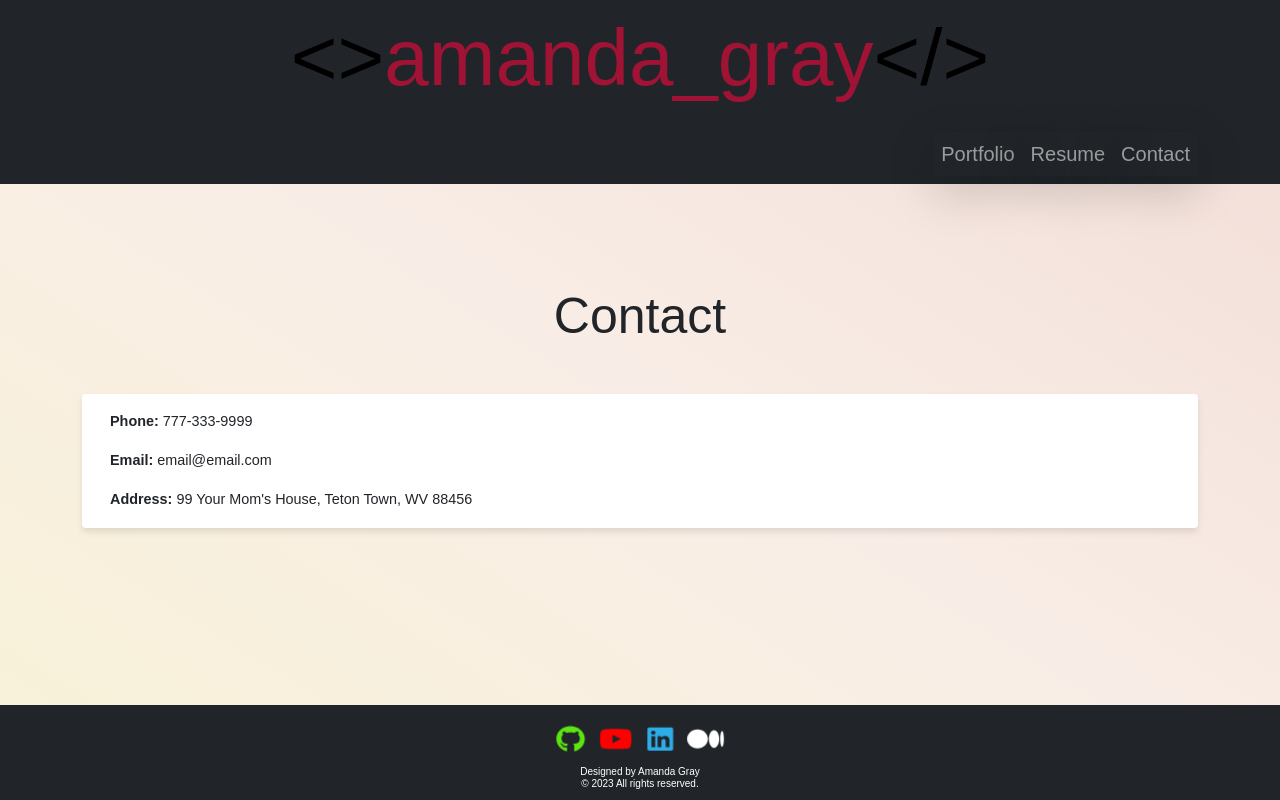
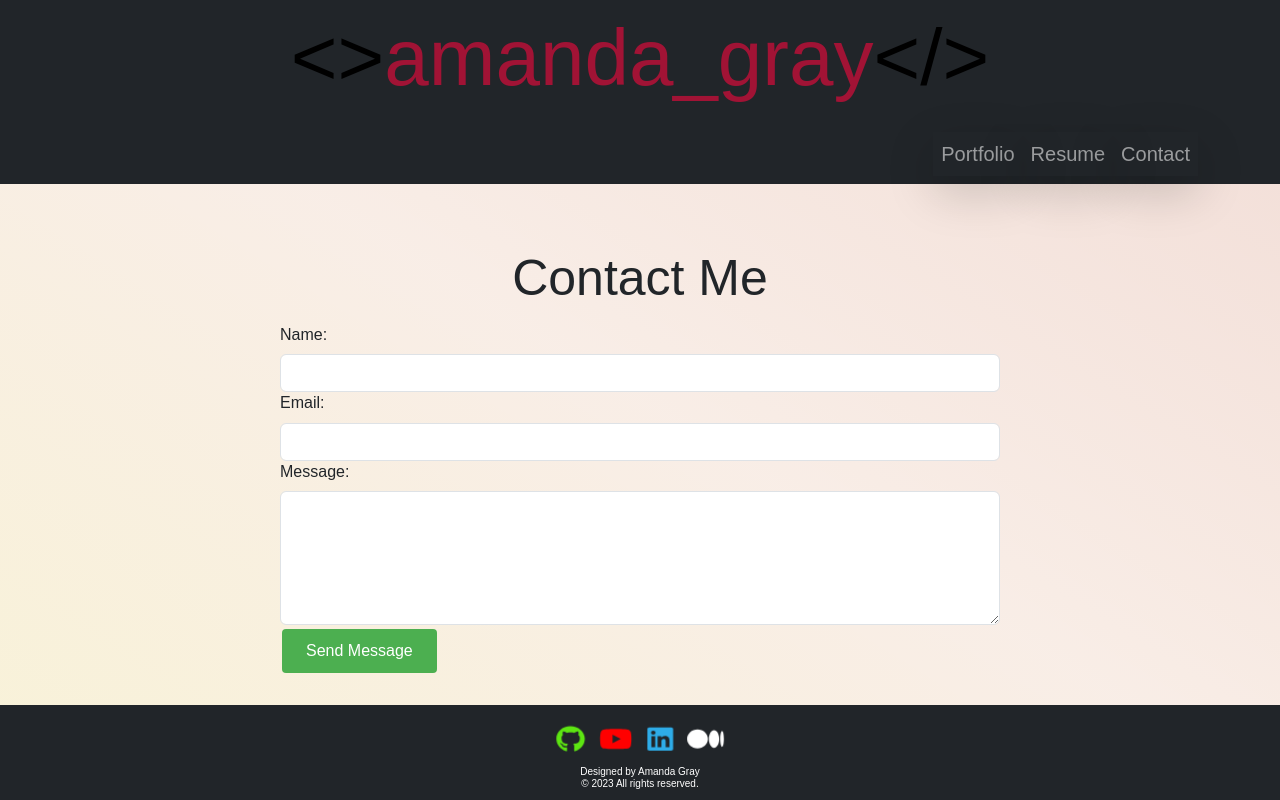
Before and after one commit to Berkeleycodingmomma/NextGenWebfolio-react, a React (Create React App) app: page /Berkeleycodingmomma/NextGenWebfolio-react/contact in a window 1280 px wide. Built offline with nearby package versions, Linux system fonts and the light colour scheme.

Commit message:
created the contact form

```diff
--- a/src/components/Contact.js
+++ b/src/components/Contact.js
@@ -1,32 +1,142 @@
-import React, { useState } from 'react';
-import { Container, Row, Col, Card } from "react-bootstrap";
+import React, { useState } from "react";
+import { Container, Row, Col, Form, Button } from "react-bootstrap";
 import "../style/Contact.css";
 
 function Contact() {
+  // Set initial state for name, email, message, and form errors
+  const [name, setName] = useState("");
+  const [email, setEmail] = useState("");
+  const [message, setMessage] = useState("");
+  const [nameError, setNameError] = useState(false);
+  const [emailError, setEmailError] = useState(false);
+  const [messageError, setMessageError] = useState(false);
+  const [messageSent, setMessageSent] = useState(false);
 
-    return (
-      // About section
-      <section id="about" className="py-5">
-        <h1 className="about-heading">Contact</h1>
-        <Container>
-          <Row className="d-flex justify-content-center align-items-center mb-4 mb-md-0">
-              <Card md={8}>
-                <Card.Body>
-                  <Card.Text>
-                    <span style={{fontWeight: "bold", }}>Phone:</span> 777-333-9999
-                  </Card.Text>
-                  <Card.Text>
-                  <span style={{fontWeight: "bold", }}>Email:</span> email@email.com
-                  </Card.Text>
-                  <Card.Text>
-                  <span style={{fontWeight: "bold", }}>Address:</span> 99 Your Mom's House, Teton Town, WV 88456
-                  </Card.Text>
-                </Card.Body>
-            </Card>
+  // Handle name input changes
+  const handleNameChange = (e) => {
+    setName(e.target.value);
+    setNameError(false);
+  };
+
+  // Handle email input changes
+  const handleEmailChange = (e) => {
+    setEmail(e.target.value);
+    setEmailError(false);
+  };
+
+  // Handle message input changes
+  const handleMsgChange = (e) => {
+    setMessage(e.target.value);
+    setMessageError(false);
+  };
+
+  // Validate email format using regex
+  const validateEmail = (email) => {
+    return /\S+@\S+\.\S+/.test(email);
+  };
+
+  // Handle form submission
+  const handleSubmit = (e) => {
+    e.preventDefault();
+    let valid = true;
+
+    // Validate input fields and set errors if necessary
+    if (name.length <= 5) {
+      setNameError(true);
+      valid = false;
+    }
+    if (!validateEmail(email)) {
+      setEmailError(true);
+      valid = false;
+    }
+    if (message.length < 150) {
+      setMessageError(true);
+      valid = false;
+    }
+
+    // If all fields are valid, log form data and reset inputs
+    if (valid) {
+      console.log(`Name: ${name}, Email: ${email}, Message: ${message}`);
+      setName("");
+      setEmail("");
+      setMessage("");
+      setMessageSent(true);
+    }
+  };
+
+  // Render the contact form
+  return (
+    <section id="contact">
+      <Container>
+        <Row>
+          <Col lg={8} className="mx-auto">
+            <h2 className="contact-header">Contact Me</h2>
+            {messageSent && (
+              <div className="alert alert-success" role="alert">
+                Your message has been sent successfully!
+              </div>
+            )}
+            <Form onSubmit={handleSubmit} noValidate>
+              <Form.Group>
+                <Form.Label htmlFor="name">Name:</Form.Label>
+                <Form.Control
+                  type="text"
+                  className={nameError ? "is-invalid" : ""}
+                  id="name"
+                  name="name"
+                  value={name}
+                  onChange={handleNameChange}
+                  required
+                />
+                {nameError && (
+                  <div className="invalid-feedback">
+                    Name must be more than 5 characters
+                  </div>
+                )}
+              </Form.Group>
+              <Form.Group>
+                <Form.Label htmlFor="email">Email:</Form.Label>
+                <Form.Control
+                  type="email"
+                  className={emailError ? "is-invalid" : ""}
+                  id="email"
+                  name="email"
+                  value={email}
+                  onChange={handleEmailChange}
+                  required
+                />
+                {emailError && (
+                  <div className="invalid-feedback">
+                    A valid email is required
+                  </div>
+                )}
+              </Form.Group>
+              <Form.Group>
+                <Form.Label htmlFor="message">Message:</Form.Label>
+                <Form.Control
+                  as="textarea"
+                  className={messageError ? "is-invalid" : ""}
+                  id="message"
+                  name="message"
+                  rows="5"
+                  value={message}
+                  onChange={handleMsgChange}
+                />
+                {messageError && (
+                  <div className="invalid-feedback">
+                    Message must be at least 150 characters
+                  </div>
+                )}
+              </Form.Group>
+              <Button type="submit" className="custom-send-message-button">
+                Send Message
+              </Button>
+            </Form>
+          </Col>
         </Row>
       </Container>
     </section>
   );
 }
-
+// Export Contact
 export default Contact;
```
